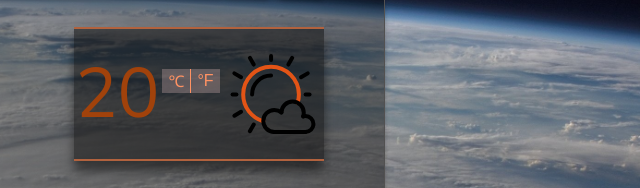
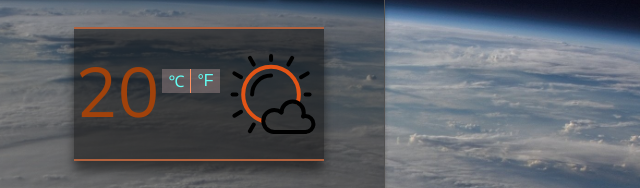
Before and after one commit to Maria-Nastenko/weather-app, a plain HTML site: page index.html in a window 1280 px wide. Shown: the part 129-317 px from the top of the page, 640-1280 px from the left. Drawn offline with nearby package versions, Linux system fonts and the light colour scheme.

Commit message:
new color for c/f

```diff
--- a/css/style.css
+++ b/css/style.css
@@ -125,7 +125,7 @@ color: rgb(161, 66, 11);
 .temperature-units-far,
 .temperature-units-cel {
     font-size: 16px;
-    color: #FF9263;
+    color: #63fff5;
     border: none;
     cursor: pointer;
     background-color: rgb(260, 210, 210, 0.25);
```
